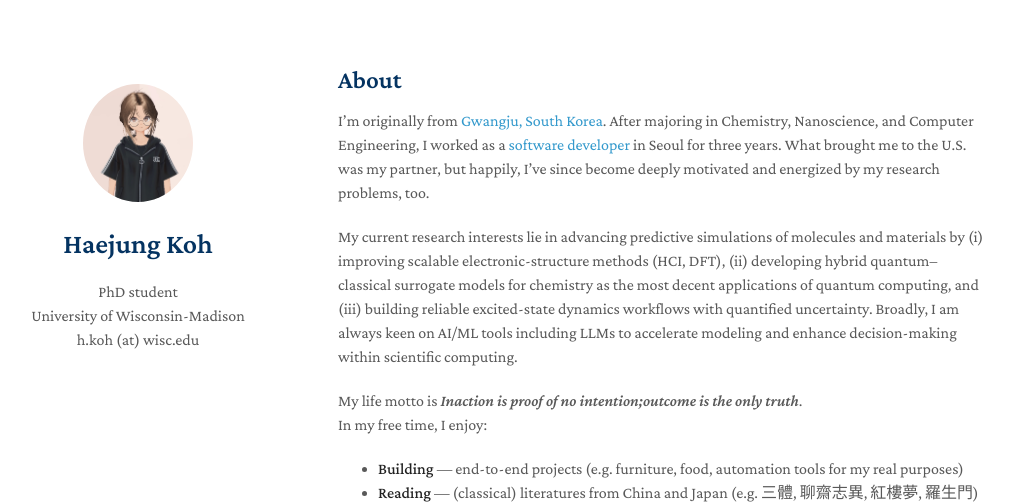
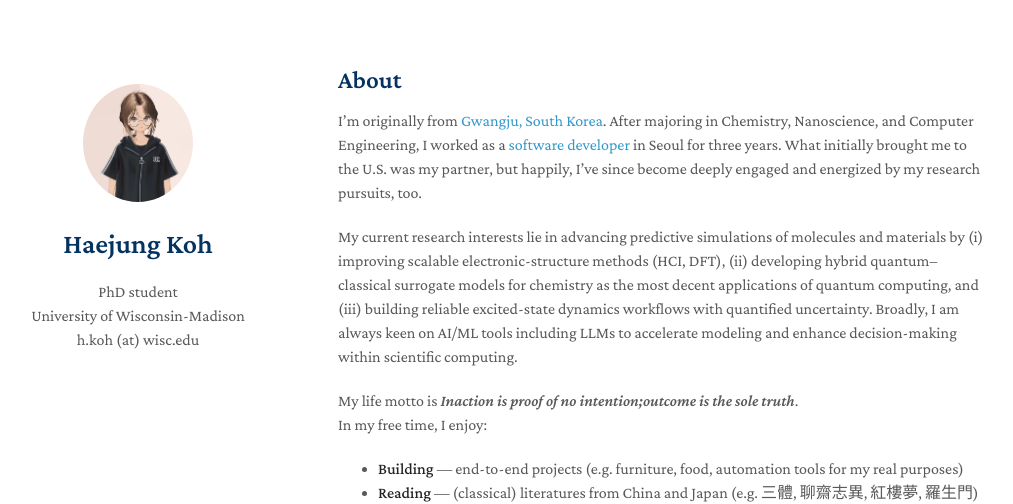
Before and after one commit to MaximHelio/MaximHelio.github.io, a Jekyll site: the page built from index.md, in a window 1280 px wide and 900 px high. Shown: the top 504 px of the window, without its empty margins (132-1145 px from the left). Built offline with Jekyll 4.4.1, drawn with Linux system fonts in a browser that asks for light colours; nearby versions of some CDN libraries; a style sheet for code colours, icons or effects is not loaded; our own code applies the rules of GitHub Pages for plain Markdown files.

Commit message:
Add first

```diff
--- a/index.md
+++ b/index.md
@@ -3,11 +3,11 @@ layout: homepage
 ---
 ## About
 
-I’m originally from [Gwangju, South Korea](https://en.wikipedia.org/wiki/Gwangju). After majoring in Chemistry, Nanoscience, and Computer Engineering, I worked as a [software developer](./assets/Portfolio.pdf) in Seoul for three years. What brought me to the U.S. was my partner, but happily, I've since become deeply motivated and energized by my research problems, too.
+I’m originally from [Gwangju, South Korea](https://en.wikipedia.org/wiki/Gwangju). After majoring in Chemistry, Nanoscience, and Computer Engineering, I worked as a [software developer](./assets/Portfolio.pdf) in Seoul for three years. What initially brought me to the U.S. was my partner, but happily, I've since become deeply engaged and energized by my research pursuits, too.
 
 My current research interests lie in advancing predictive simulations of molecules and materials by (i) improving scalable electronic-structure methods (HCI, DFT), (ii) developing hybrid quantum–classical surrogate models for chemistry as the most decent applications of quantum computing, and (iii) building reliable excited-state dynamics workflows with quantified uncertainty. Broadly, I am always keen on AI/ML tools including LLMs to accelerate modeling and enhance decision-making within scientific computing.
 
-My life motto is *Inaction is proof of no intention;outcome is the only truth*.\\
+My life motto is *Inaction is proof of no intention;outcome is the sole truth*.\\
 In my free time, I enjoy:
 - **Building** — end-to-end projects (e.g. furniture, food, automation tools for my real purposes)
 - **Reading** — (classical) literatures from China and Japan (e.g. 三體, 聊齋志異, 紅樓夢, 羅生門)
```
